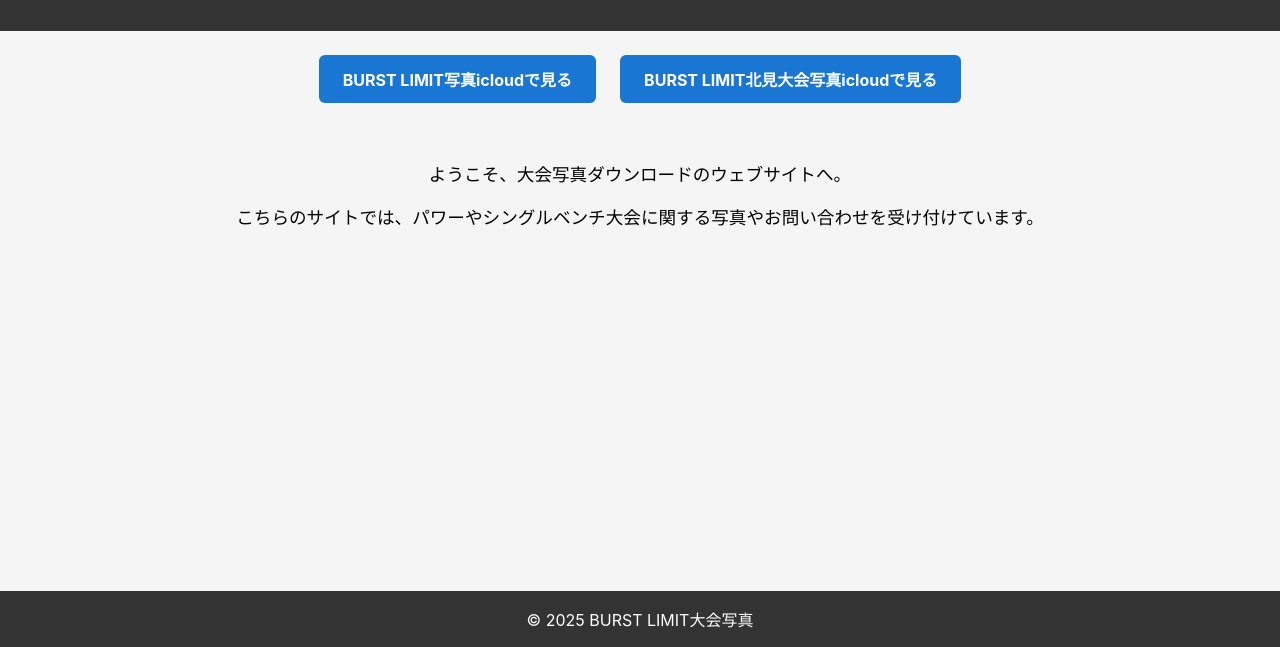
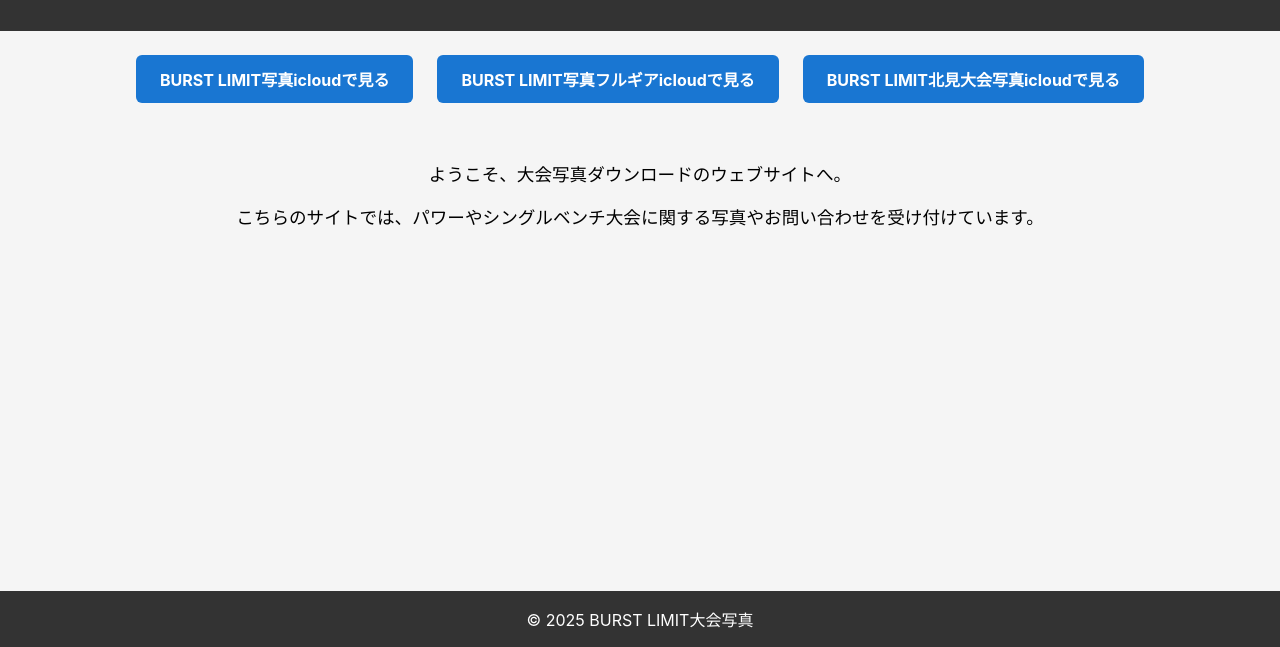
Before and after one commit to KZCT3921/BURST-LIMIT-, a plain HTML site: page index.html in a window 1280 px wide. Shown: the part 168-815 px from the top of the page. Drawn offline with Linux system fonts and the light colour scheme.

Commit message:
Update index.html

```diff
--- a/index.html
+++ b/index.html
@@ -79,7 +79,7 @@
   </header>
   <div class="download-links">
     <a href="https://www.icloud.com/sharedalbum/ja-jp/#B2W5qXGF1iuagHx" download>BURST LIMIT写真icIoudで見る</a>
-    <!--<a href="https://gigafile.nu/あなたのリンク" download>BURST LIMIT写真フルギアicIoudで見る</a>-->
+    <a href="https://www.icloud.com/sharedalbum/ja-jp/#B2WGY8gBY1LbFyM" download>BURST LIMIT写真フルギアicIoudで見る</a>
     <a href="https://www.icloud.com/sharedalbum/ja-jp/#B2WG6XBub2iJq0a" download>BURST LIMIT北見大会写真icloudで見る</a>
   </div>
   <main>
```
